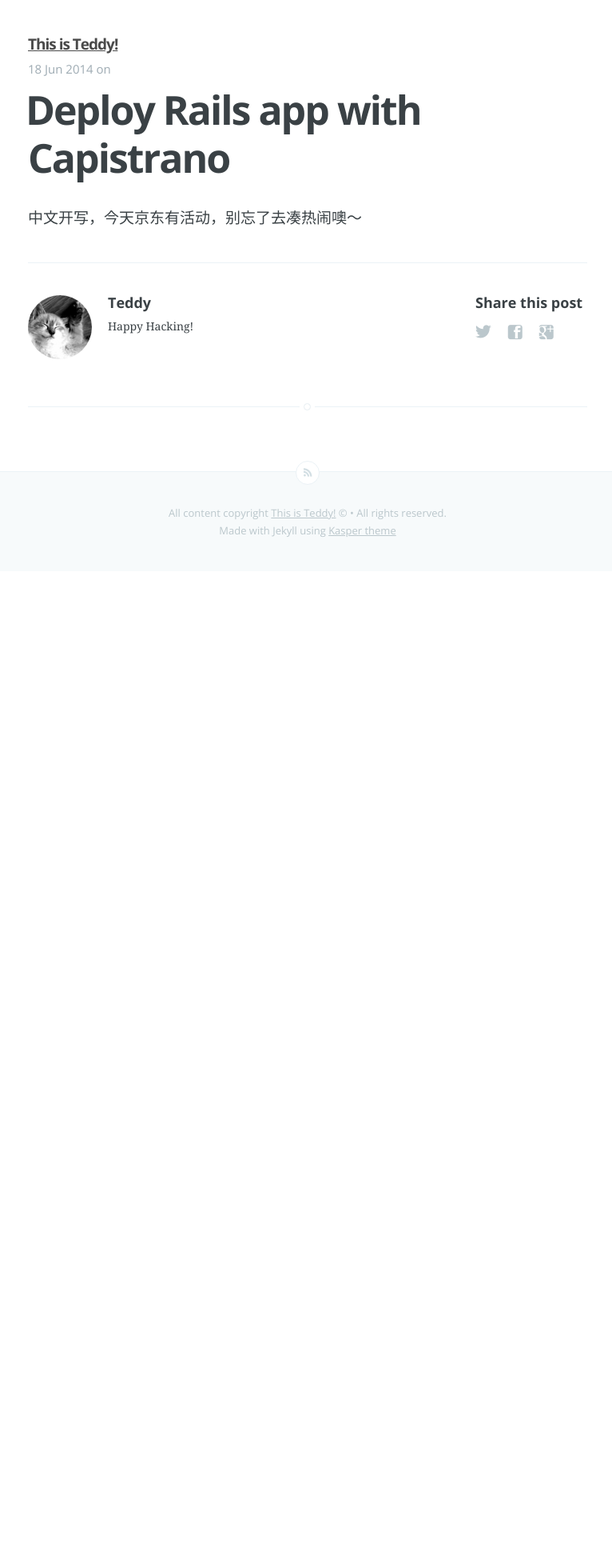
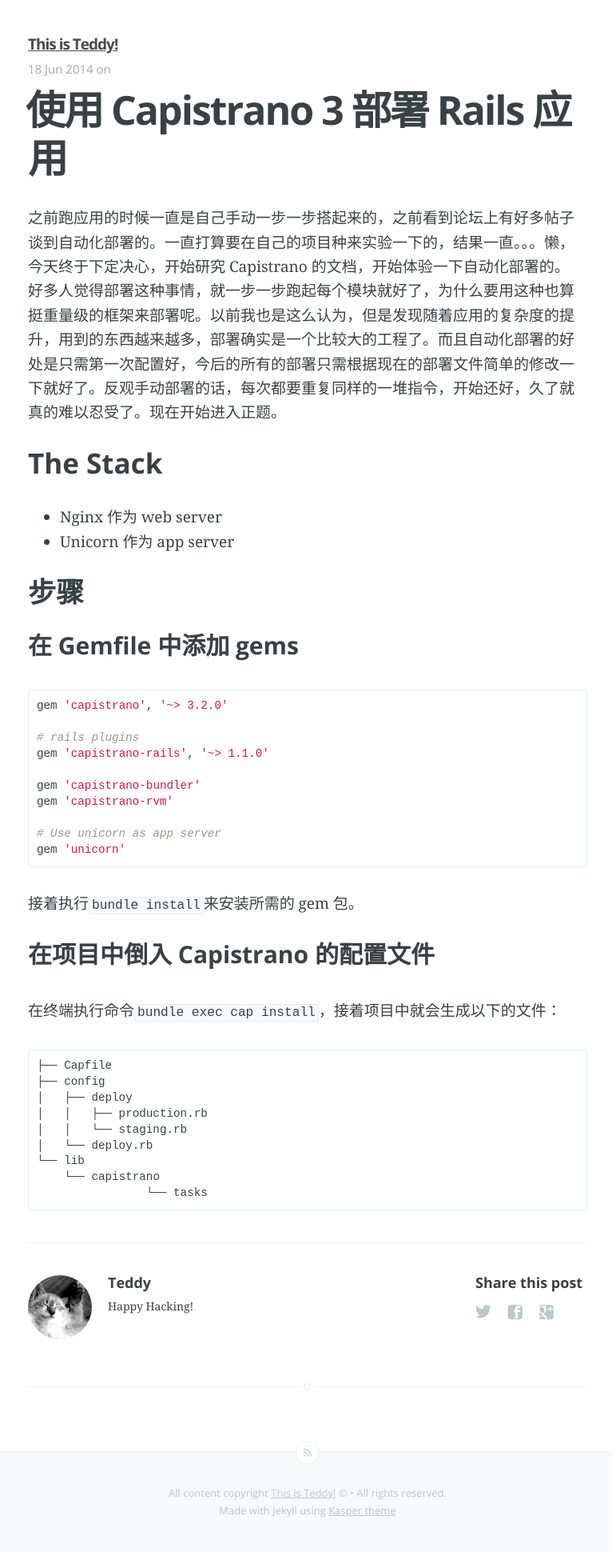
Before and after one commit to teddy1004/teddy1004.github.io, a Jekyll site: the page built from _posts/2014-6-18-Deploy-with-Capistrano-3.md, in a window 1280 px wide. Shown: the whole page at 80% size, without its empty margins (255-1021 px from the left). Built offline with Jekyll 4.4.1, drawn with Linux system fonts in a browser that asks for light colours; Markdown is read by kramdown in place of the engine named in the settings; before the commit the page ends 940 px from its top, so only the background shows below that.

Commit message:
modify article

````diff
--- a/_posts/2014-6-18-Deploy-with-Capistrano-3.md
+++ b/_posts/2014-6-18-Deploy-with-Capistrano-3.md
@@ -1,6 +1,45 @@
 ---
 layout: post
-title: "Deploy Rails app with Capistrano"
+title: "使用 Capistrano 3 部署 Rails 应用"
 date: 2014-6-18 10:20:20
 ---
-中文开写，今天京东有活动，别忘了去凑热闹噢～
+之前跑应用的时候一直是自己手动一步一步搭起来的，之前看到论坛上有好多帖子谈到自动化部署的。一直打算要在自己的项目种来实验一下的，结果一直。。。懒，今天终于下定决心，开始研究 Capistrano 的文档，开始体验一下自动化部署的。
+好多人觉得部署这种事情，就一步一步跑起每个模块就好了，为什么要用这种也算挺重量级的框架来部署呢。以前我也是这么认为，但是发现随着应用的复杂度的提升，用到的东西越来越多，部署确实是一个比较大的工程了。而且自动化部署的好处是只需第一次配置好，今后的所有的部署只需根据现在的部署文件简单的修改一下就好了。反观手动部署的话，每次都要重复同样的一堆指令，开始还好，久了就真的难以忍受了。现在开始进入正题。
+
+### The Stack
+
+* Nginx 作为 web server
+* Unicorn 作为 app server
+
+### 步骤
+#### 在 Gemfile 中添加 gems
+
+```ruby
+gem 'capistrano', '~> 3.2.0'
+
+# rails plugins
+gem 'capistrano-rails', '~> 1.1.0'
+
+gem 'capistrano-bundler'
+gem 'capistrano-rvm'
+
+# Use unicorn as app server
+gem 'unicorn'
+```
+接着执行`bundle install`来安装所需的 gem 包。
+
+#### 在项目中倒入 Capistrano 的配置文件
+
+在终端执行命令`bundle exec cap install`，接着项目中就会生成以下的文件：
+
+```shell
+├── Capfile
+├── config
+│   ├── deploy
+│   │   ├── production.rb
+│   │   └── staging.rb
+│   └── deploy.rb
+└── lib
+    └── capistrano
+                └── tasks
+```
````
